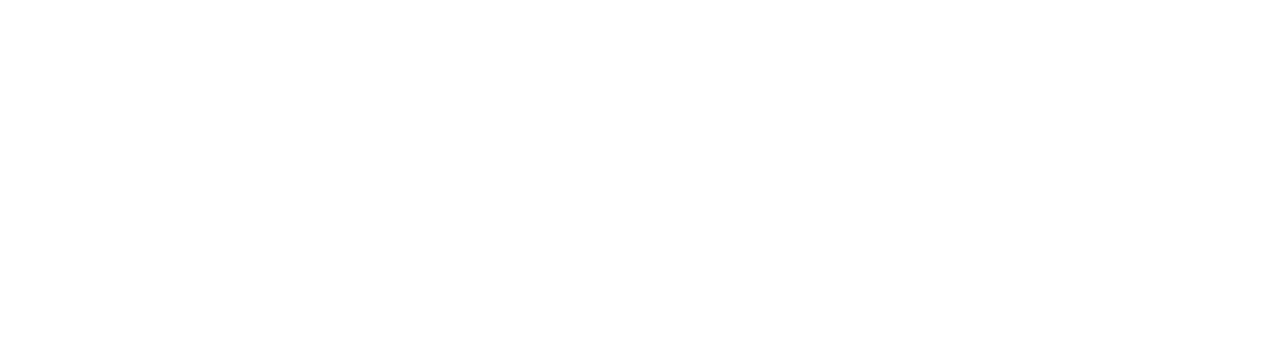
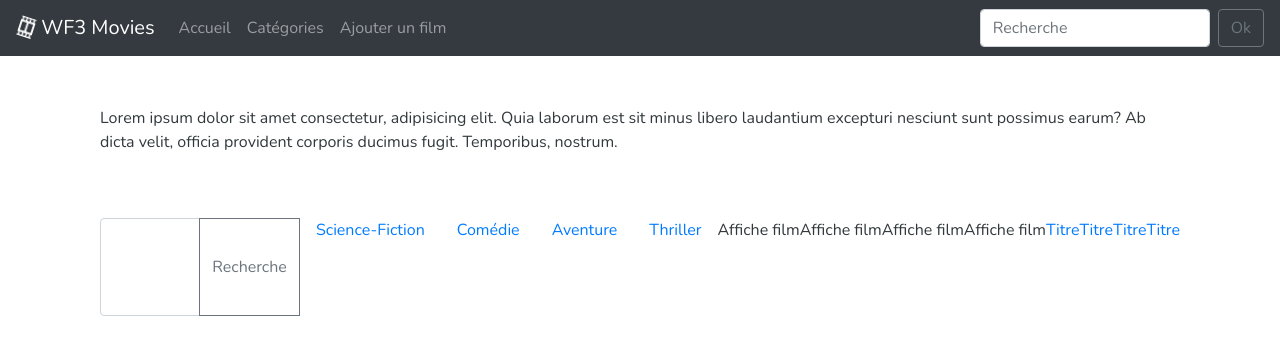
Before and after one commit to MatW00/Films, a PHP site: page / in a window 1280 px wide. Before the commit the part shown is empty. Shown: the top 363 px of the page. Run offline with PHP 8.4, Linux system fonts and the light colour scheme.

Commit message:
add accueil + template

```diff
--- a/src/page/accueil.php
+++ b/src/page/accueil.php
@@ -0,0 +1,48 @@
+<?php
+
+$title = 'Accueil';
+
+
+
+ob_start();
+
+?>
+
+<div class="container">
+    <p class="mt-5">Lorem ipsum dolor sit amet consectetur, adipisicing elit. Quia laborum est sit minus libero laudantium excepturi nesciunt sunt possimus earum? Ab dicta velit, officia provident corporis ducimus fugit. Temporibus, nostrum.</p>
+    <form action="index.php" method="GET">
+    <div class="input-group py-5 mb-3">
+        <input type="text" class="form-control py-5 font-weight-bold" aria-describedby="button-addon2">
+    <div class="input-group-append">
+        <button class="btn btn-outline-secondary" type="button" id="button-addon2">Recherche</button>
+    </div>
+    </form>
+
+
+    <div class="d-flex justify-content-center mb-4">
+        <a class="px-3" href="">Science-Fiction</a>
+        <a class="px-3" href="">Comédie</a>
+        <a class="px-3" href="">Aventure</a>
+        <a class="px-3" href="">Thriller</a>
+    </div>
+
+    <div class="d-flex justify-content-around">
+        <p>Affiche film</p>
+        <p>Affiche film</p>
+        <p>Affiche film</p>
+        <p>Affiche film</p>
+    </div>
+    <div class="d-flex justify-content-around">
+        <a href="">Titre</a>
+        <a href="">Titre</a>
+        <a href="">Titre</a>
+        <a href="">Titre</a>
+    </div>
+
+
+
+
+</div>
+<?php $content = ob_get_clean(); //Stocke tout le code HTML dans la variable $content ?>
+
+<?php require('../template.php'); ?>
--- a/template.php
+++ b/template.php
@@ -42,7 +42,9 @@
             </div>
         </nav>
     </header>
-
+    <div class="container">
+        <?=$content; ?>
+    </div>
 
   </body>
 </html>
```
